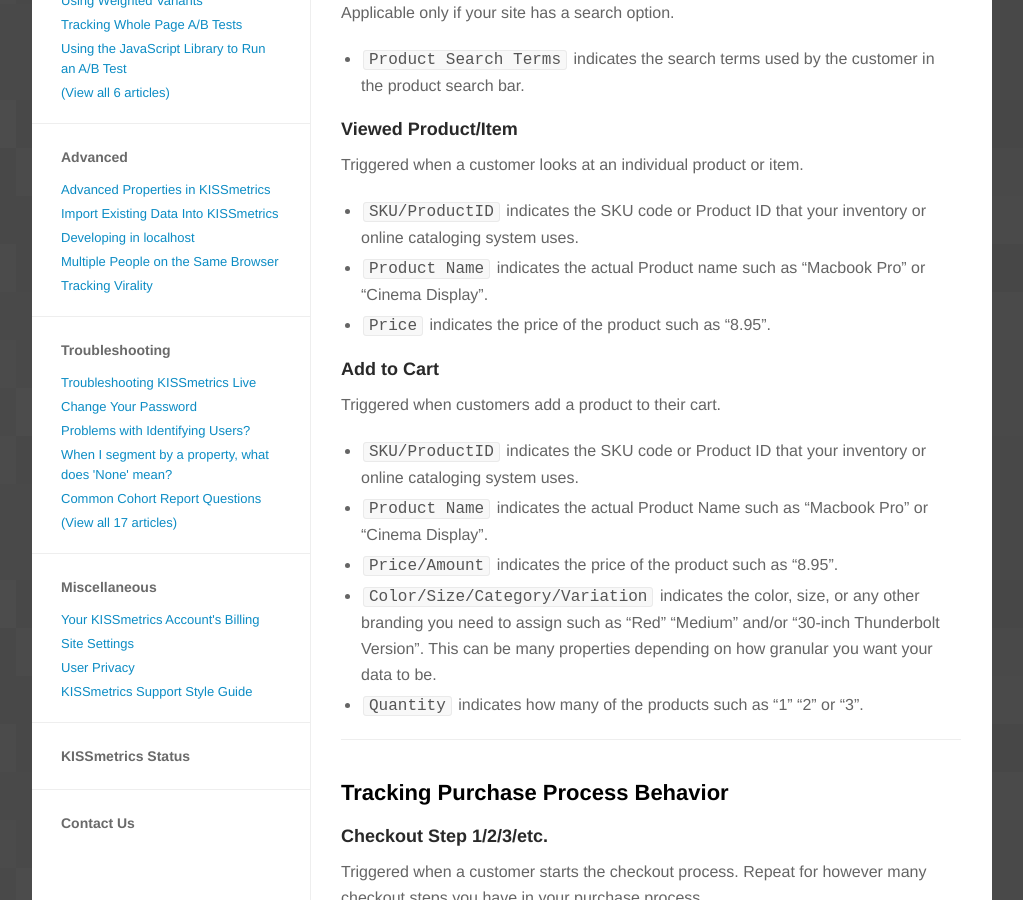
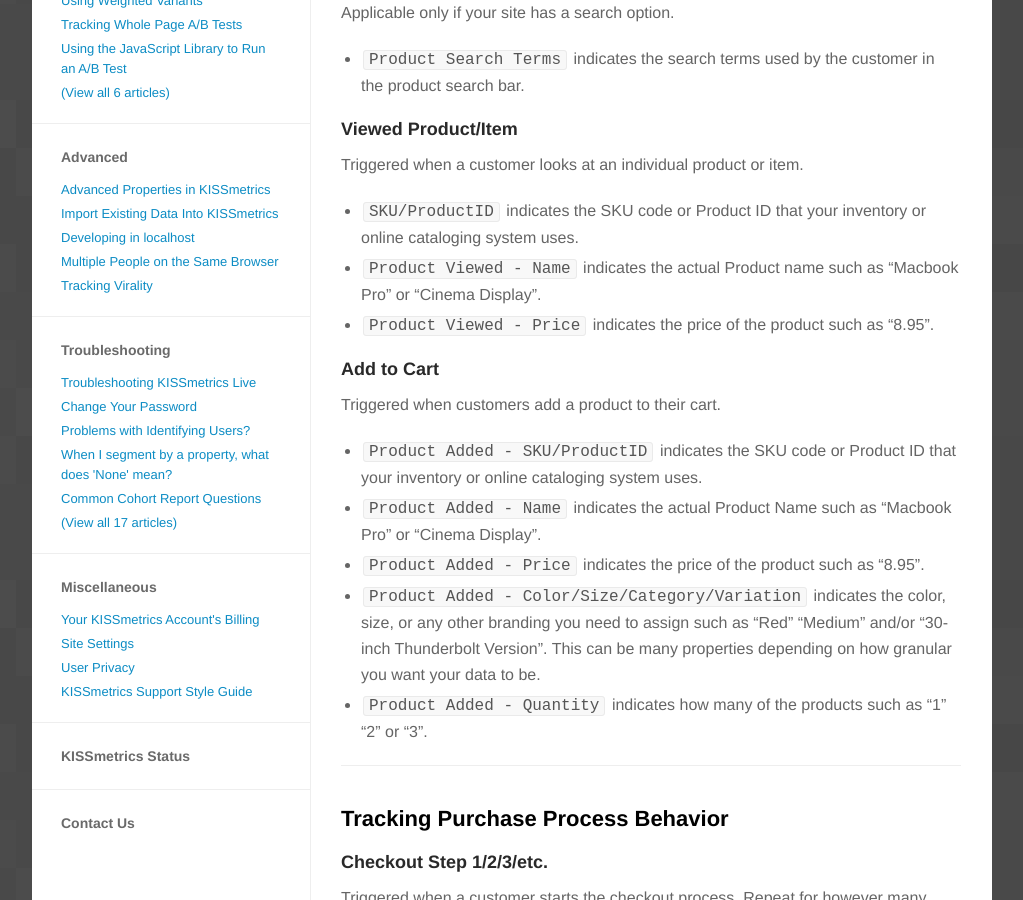
Before and after one commit to kissmetrics/km-support, a Jekyll site: the page built from _posts/2012-10-19-ecommerce-essentials.md, in a window 1280 px wide and 900 px high, scrolled down 2156 px. Shown: the whole window, without its empty margins (128-1151 px from the left). Built offline with Jekyll 4.4.1, drawn with Linux system fonts in a browser that asks for light colours; nearby versions of some CDN libraries; Markdown is read by kramdown in place of the engine named in the settings; a script that is not in the unit is left out; comment, search, counter and statistics services are not loaded.

Commit message:
Update 2012-10-19-ecommerce-essentials.md
Differentiating different Product Names depending on the point in the funnel.

```diff
--- a/_posts/2012-10-19-ecommerce-essentials.md
+++ b/_posts/2012-10-19-ecommerce-essentials.md
@@ -83,19 +83,19 @@ Triggered when a customer uses your search bar to look for products within your
 Triggered when a customer looks at an individual product or item.
 
 * `SKU/ProductID` indicates the SKU code or Product ID that your inventory or online cataloging system uses.
-* `Product Name` indicates the actual Product name such as “Macbook Pro” or “Cinema Display”.
-* `Price` indicates the price of the product such as “8.95”.
+* `Product Viewed - Name` indicates the actual Product name such as “Macbook Pro” or “Cinema Display”.
+* `Product Viewed - Price` indicates the price of the product such as “8.95”.
 
 <a name="add-to-cart"></a>
 ### Add to Cart
 
 Triggered when customers add a product to their cart.
 
-* `SKU/ProductID` indicates the SKU code or Product ID that your inventory or online cataloging system uses.
-* `Product Name` indicates the actual Product Name such as “Macbook Pro” or “Cinema Display”.
-* `Price/Amount` indicates the price of the product such as “8.95”.
-* `Color/Size/Category/Variation` indicates the color, size, or any other branding you need to assign such as “Red” “Medium” and/or “30-inch Thunderbolt Version”. This can be many properties depending on how granular you want your data to be.
-* `Quantity` indicates how many of the products such as “1” “2” or “3”.
+* `Product Added - SKU/ProductID` indicates the SKU code or Product ID that your inventory or online cataloging system uses.
+* `Product Added -  Name` indicates the actual Product Name such as “Macbook Pro” or “Cinema Display”.
+* `Product Added - Price` indicates the price of the product such as “8.95”.
+* `Product Added - Color/Size/Category/Variation` indicates the color, size, or any other branding you need to assign such as “Red” “Medium” and/or “30-inch Thunderbolt Version”. This can be many properties depending on how granular you want your data to be.
+* `Product Added - Quantity` indicates how many of the products such as “1” “2” or “3”.
 
 ---
 
```
